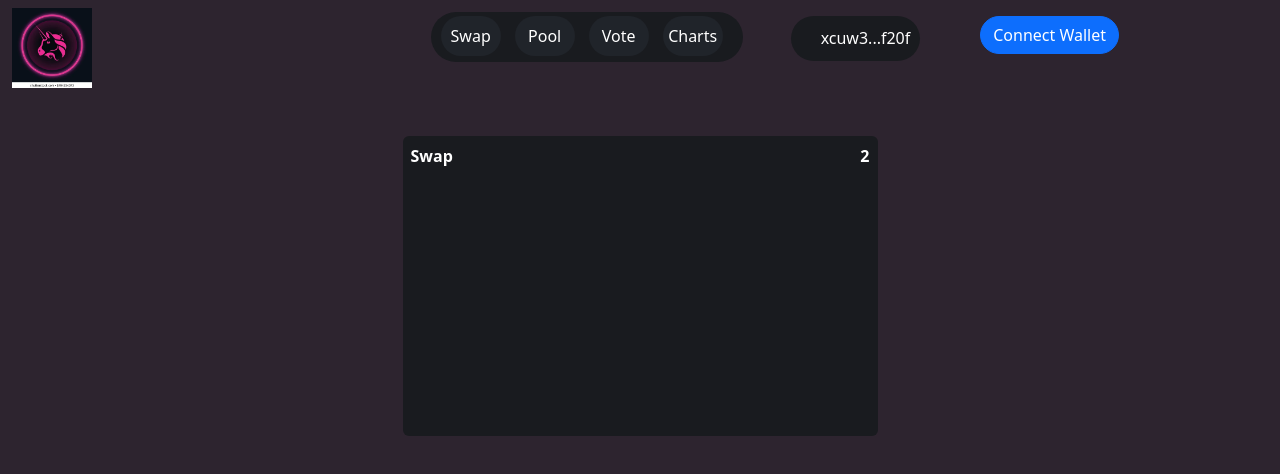
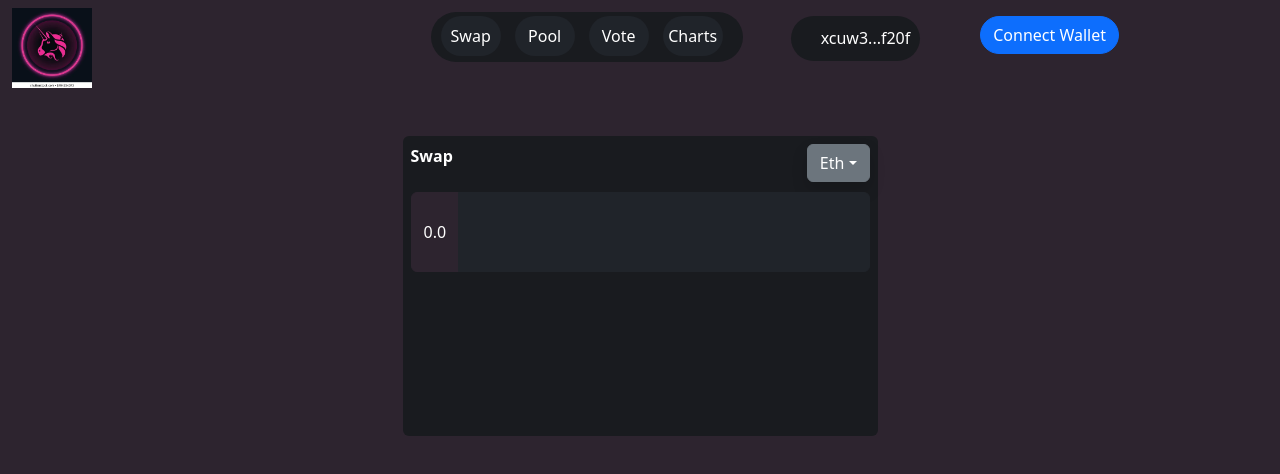
Before and after one commit to Oladayo-Ahmod/uniswap-clone, a Next.js app in the folder front-end/: page / in a window 1280 px wide. Shown: the top 474 px of the page. Built offline with nearby package versions, Linux system fonts and the light colour scheme.

Commit message:
main component design

```diff
--- a/front-end/components/Main.jsx
+++ b/front-end/components/Main.jsx
@@ -15,6 +15,15 @@ const Main =()=>{
                 background-color:#191B1F;
                 height:300px;
             }
+            input{
+                background :#20242A;
+                border-color : #20242A;
+                height : 80px;
+            }
+            .input-group span{
+                background-color :#2D242F;
+                border-color :#2D242F;
+            }
             `
             }
 
@@ -24,7 +33,23 @@ const Main =()=>{
                     <div className="col-md-5 mt-5 rounded rounded-bg px-2">
                        <div className="col-md-12 pt-2 d-flex justify-content-between">
                             <p className='text-white font-bold'>Swap</p>
-                            <p className='text-white font-bold'>2</p>
+                            <div className="dropdown">
+                            <button className="btn shadow btn-secondary dropdown-toggle" type="button" id="dropdownMenuButton1" data-bs-toggle="dropdown" aria-expanded="false">
+                                Eth
+                            </button>
+                            <ul className="dropdown-menu" aria-labelledby="dropdownMenuButton1">
+                                <li><a className="dropdown-item" href="#">Action</a></li>
+                                <li><a className="dropdown-item" href="#">Another action</a></li>
+                                <li><a className="dropdown-item" href="#">Something else here</a></li>
+                            </ul>
+                            </div>
+                       </div>
+                       <div className="col-md-12 pt-2 d-flex justify-content-between">
+                           <div className="input-group">
+                            <span className='input-group-text text-white'>0.0</span>
+                             <input type="text"
+                               className="form-control" name="" id="" aria-describedby="helpId" placeholder="" />
+                           </div>
                        </div>
                     </div>
                 </div>
```
